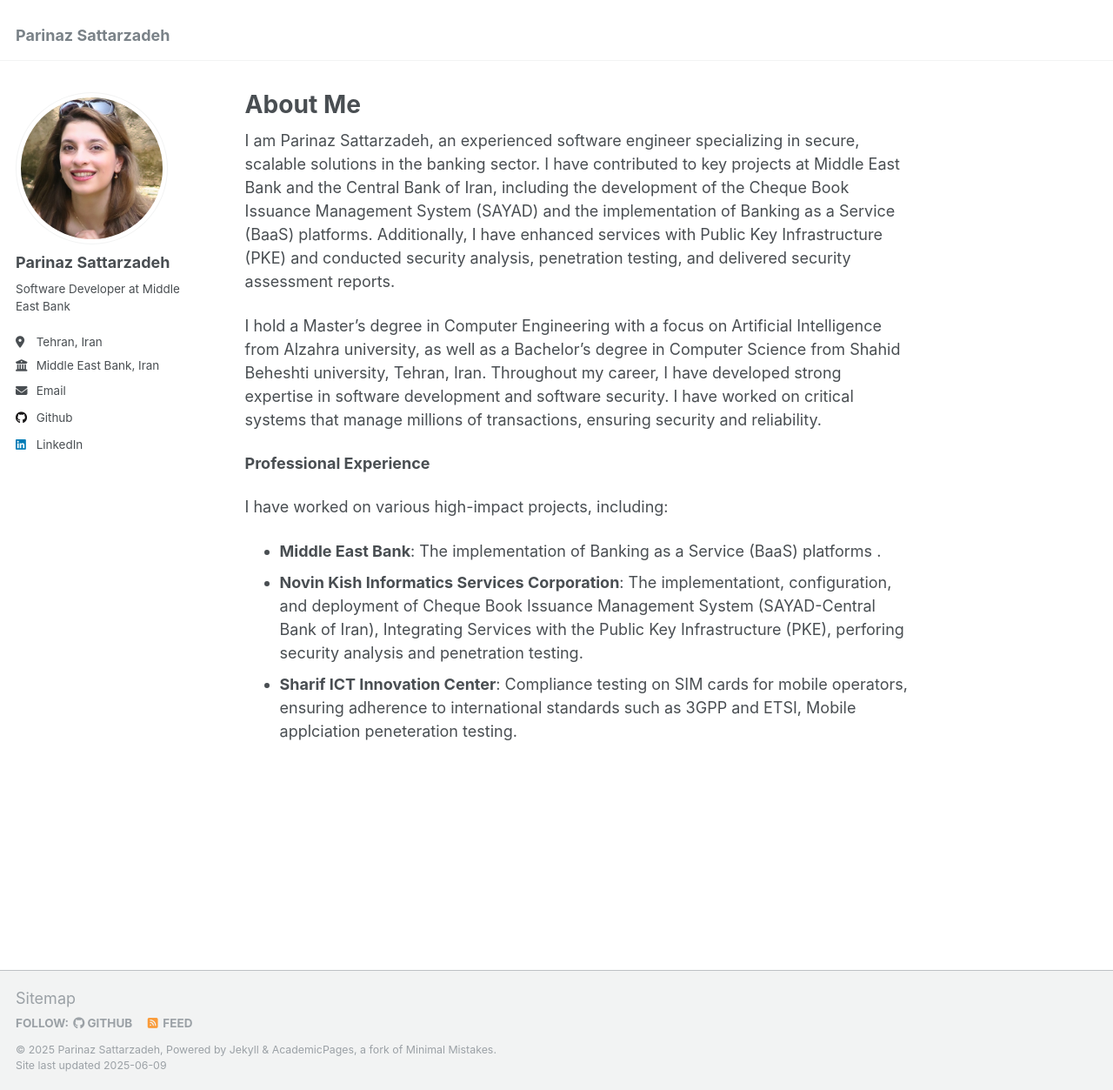
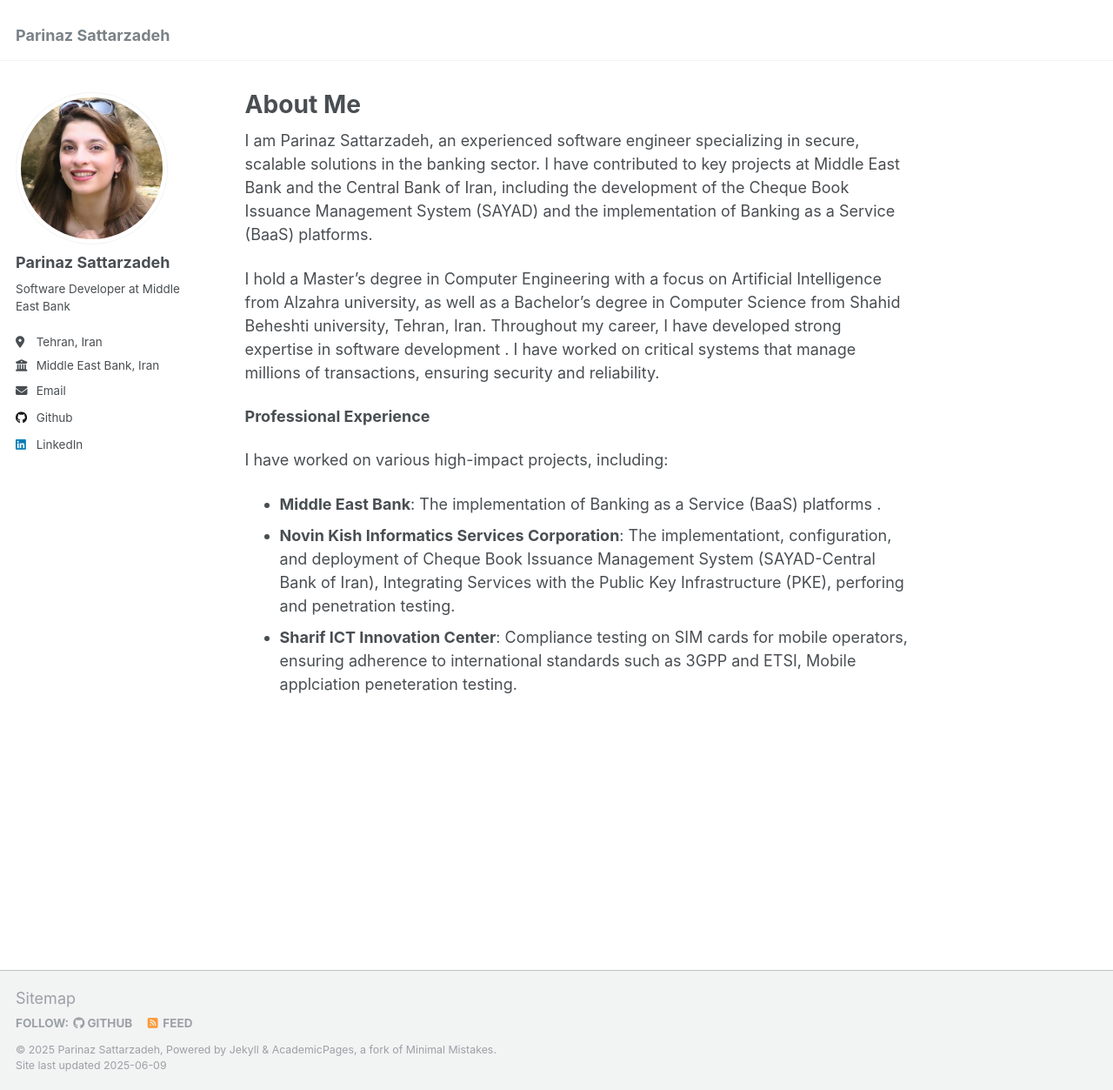
Before and after one commit to parinaz-st/parinaz-st.github.io, a Jekyll site: the page built from _pages/about.md, in a window 1280 px wide and 1253 px high. Shown: the whole window at 87% size. Built offline with Jekyll 4.4.1, drawn with Linux system fonts in a browser that asks for light colours.

Commit message:
Update about.md

```diff
--- a/_pages/about.md
+++ b/_pages/about.md
@@ -8,9 +8,9 @@ redirect_from:
 ---
 
 
-I am Parinaz Sattarzadeh, an experienced software engineer specializing in secure, scalable solutions in the banking sector. I have contributed to key projects at Middle East Bank and the Central Bank of Iran, including the development of the Cheque Book Issuance Management System (SAYAD) and the implementation of Banking as a Service (BaaS) platforms. Additionally, I have enhanced services with Public Key Infrastructure (PKE) and conducted security analysis, penetration testing, and delivered security assessment reports.
+I am Parinaz Sattarzadeh, an experienced software engineer specializing in secure, scalable solutions in the banking sector. I have contributed to key projects at Middle East Bank and the Central Bank of Iran, including the development of the Cheque Book Issuance Management System (SAYAD) and the implementation of Banking as a Service (BaaS) platforms. <!--Additionally, I have enhanced services with Public Key Infrastructure (PKE) and conducted security analysis, penetration testing, and delivered security assessment reports.-->
 
-I hold a Master's degree in Computer Engineering with a focus on Artificial Intelligence from Alzahra university, as well as a Bachelor's degree in Computer Science from Shahid Beheshti university, Tehran, Iran. Throughout my career, I have developed strong expertise in software development and software security. I have worked on critical systems that manage millions of transactions, ensuring security and reliability.
+I hold a Master's degree in Computer Engineering with a focus on Artificial Intelligence from Alzahra university, as well as a Bachelor's degree in Computer Science from Shahid Beheshti university, Tehran, Iran. Throughout my career, I have developed strong expertise in software development <!--and software security-->. I have worked on critical systems that manage millions of transactions, ensuring security and reliability.
 
 
 
@@ -20,5 +20,5 @@ I have worked on various high-impact projects, including:
 
 - **Middle East Bank**: The implementation of Banking as a Service (BaaS) platforms .
 - **Novin Kish Informatics Services Corporation**: The implementationt, configuration, and deployment  of Cheque Book Issuance Management System (SAYAD-Central Bank of Iran), Integrating Services  with the Public Key Infrastructure (PKE),
-perforing security analysis and penetration testing.
+perforing <!-- security analysis --> and penetration testing.
 - **Sharif ICT Innovation Center**:  Compliance testing on SIM cards for mobile operators, ensuring adherence to international standards such as 3GPP and ETSI, Mobile applciation peneteration testing.
```
